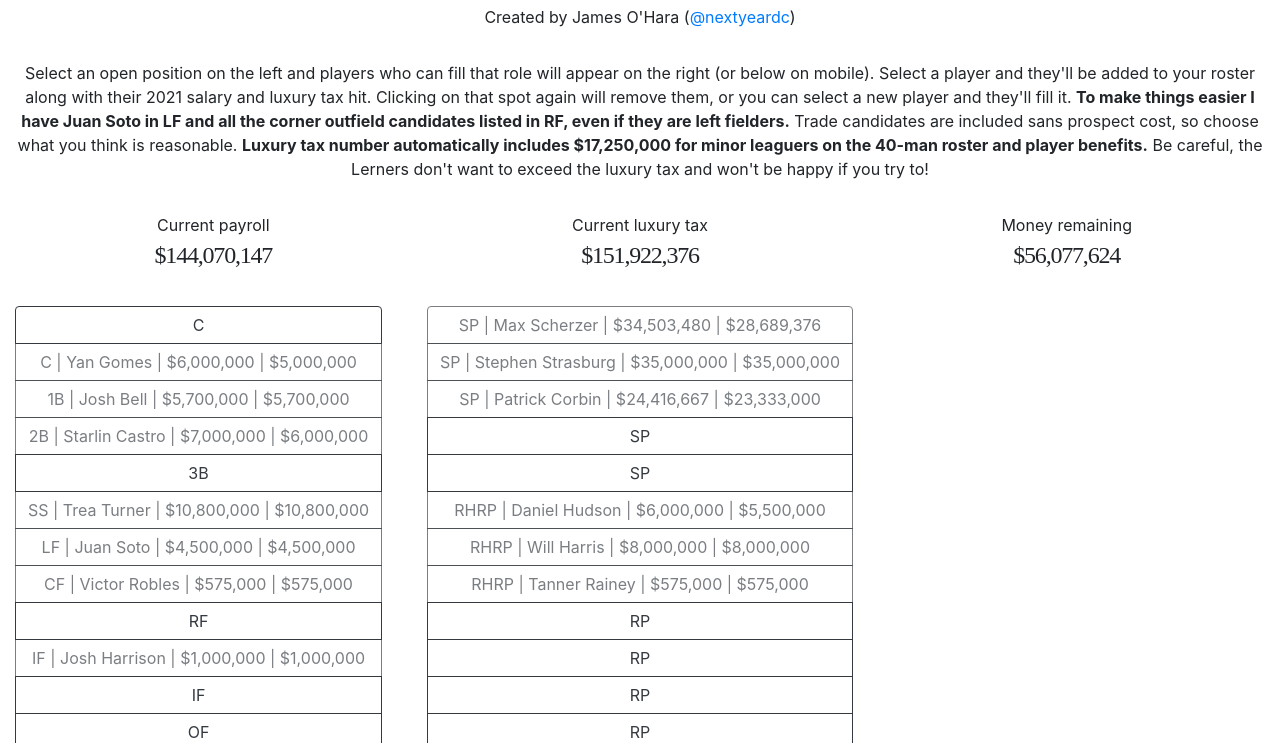
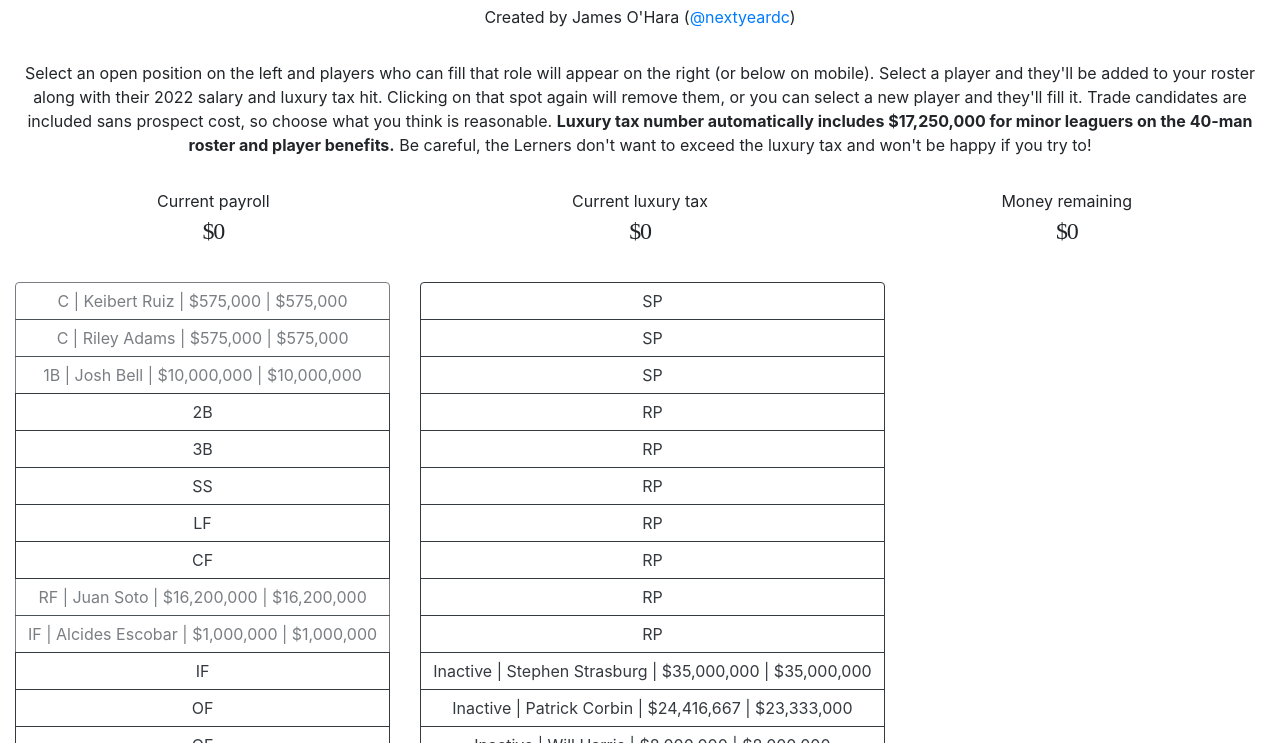
Before and after one commit to jamesohara08/NatsGMProject, a plain HTML site: page index.html in a window 1280 px wide. Shown: the part 57-800 px from the top of the page. Drawn offline with nearby package versions, Linux system fonts and the light colour scheme.

Commit message:
Update index.html

```diff
--- a/index.html
+++ b/index.html
@@ -90,6 +90,7 @@
 		}
 		for(i = 0;i < playerdata.length;i++){
 			if(playerdata[i].Position.includes(x) || (x.includes("all") && (playerdata[i].Position.includes("IF") || playerdata[i].Position.includes("OF") || playerdata[i].Position.includes("RP")) && playerdata[i].Luxury < 10000000) || (x.includes("IF") && (playerdata[i].Position.includes("1B") || playerdata[i].Position.includes("2B") || playerdata[i].Position.includes("3B")) && playerdata[i].Luxury < 10000000) || (x.includes("OF") && (playerdata[i].Position.includes("RF")) && playerdata[i].Luxury < 10000000)){
+				console.log(playerdata[i]);
 				if(document.getElementById(playerdata[i].ID) != null){
 					document.getElementById(playerdata[i].ID).removeAttribute("hidden");
 				}
@@ -157,7 +158,7 @@
 	</div>
 	<div class="row mt-3">
 		<div class = "col text-center">
-			<p>Select an open position on the left and players who can fill that role will appear on the right (or below on mobile). Select a player and they'll be added to your roster along with their 2021 salary and luxury tax hit. Clicking on that spot again will remove them, or you can select a new player and they'll fill it. <b> To make things easier I have Juan Soto in LF and all the corner outfield candidates listed in RF, even if they are left fielders.</b> Trade candidates are included sans prospect cost, so choose what you think is reasonable. <b>Luxury tax number automatically includes $17,250,000 for minor leaguers on the 40-man roster and player benefits.</b> Be careful, the Lerners don't want to exceed the luxury tax and won't be happy if you try to!</p>
+			<p>Select an open position on the left and players who can fill that role will appear on the right (or below on mobile). Select a player and they'll be added to your roster along with their 2022 salary and luxury tax hit. Clicking on that spot again will remove them, or you can select a new player and they'll fill it. Trade candidates are included sans prospect cost, so choose what you think is reasonable. <b>Luxury tax number automatically includes $17,250,000 for minor leaguers on the 40-man roster and player benefits.</b> Be careful, the Lerners don't want to exceed the luxury tax and won't be happy if you try to!</p>
 		</div>
 	</div>
 	<div class="row mt-3">
@@ -183,38 +184,40 @@
 	</div>
 	<div class="row mt-3">
 		<div class="col">
-			<div class="btn-group-vertical" id="batters"
-				><button type="button" class="btn btn-outline-dark" data-id="" onclick="displayPlayers(this,'C')" data-position="C" data-salary="0" data-luxury="0">C</button
-				><button class="btn btn-outline-dark disabled" data-position="C" data-salary="6000000" data-luxury="5000000">C | Yan Gomes | $6,000,000 | $5,000,000</button
-				><button class="btn btn-outline-dark disabled" data-position="1B" data-salary="5700000" data-luxury="5700000">1B | Josh Bell | $5,700,000 | $5,700,000</button
-				><button class="btn btn-outline-dark disabled" data-position="2B" data-salary="7000000" data-luxury="6000000">2B | Starlin Castro | $7,000,000 | $6,000,000</button
+			<div class="btn-group-vertical" id="batters">
+				<button class="btn btn-outline-dark disabled" data-position="C" data-salary="575000" data-luxury="575000">C | Keibert Ruiz | $575,000 | $575,000</button
+				><button class="btn btn-outline-dark disabled" data-position="C" data-salary="575000" data-luxury="575000">C | Riley Adams | $575,000 | $575,000</button
+				><button class="btn btn-outline-dark disabled" data-position="1B" data-salary="5700000" data-luxury="5700000">1B | Josh Bell | $10,000,000 | $10,000,000</button
+				><button type="button" class="btn btn-outline-dark" data-id="" onclick="displayPlayers(this,'2B')" data-position="2B" data-salary="0" data-luxury="0">2B</button
 				><button type="button" class="btn btn-outline-dark" data-id="" onclick="displayPlayers(this,'3B')" data-position="3B" data-salary="0" data-luxury="0">3B</button
-				><button class="btn btn-outline-dark disabled" data-position="SS" data-salary="10800000" data-luxury="10800000">SS | Trea Turner | $10,800,000 | $10,800,000</button
-				><button class="btn btn-outline-dark disabled" data-position="LF" data-salary="4500000" data-luxury="4500000">LF | Juan Soto | $4,500,000 | $4,500,000</button
-				><button class="btn btn-outline-dark disabled" data-position="CF" data-salary="575000" data-luxury="575000">CF | Victor Robles | $575,000 | $575,000</button
-				><button type="button" class="btn btn-outline-dark" data-id="" onclick="displayPlayers(this,'RF')" data-position="RF" data-salary="0" data-luxury="0">RF</button
-				><button class="btn btn-outline-dark disabled" data-position="IF" data-salary="1000000" data-luxury="1000000">IF | Josh Harrison | $1,000,000 | $1,000,000</button
+				><button type="button" class="btn btn-outline-dark" data-id="" onclick="displayPlayers(this,'SS')" data-position="SS" data-salary="0" data-luxury="0">SS</button
+				><button type="button" class="btn btn-outline-dark" data-id="" onclick="displayPlayers(this,'LF')" data-position="LF" data-salary="0" data-luxury="0">LF</button
+				><button type="button" class="btn btn-outline-dark" data-id="" onclick="displayPlayers(this,'CF')" data-position="CF" data-salary="0" data-luxury="0">CF</button
+				><button class="btn btn-outline-dark disabled" data-position="RF" data-salary="16200000" data-luxury="16200000">RF | Juan Soto | $16,200,000 | $16,200,000</button
+				><button class="btn btn-outline-dark disabled" data-position="IF" data-salary="1000000" data-luxury="1000000">IF | Alcides Escobar | $1,000,000 | $1,000,000</button
 				><button type="button" class="btn btn-outline-dark" data-id="" onclick="displayPlayers(this,'IF')" data-position="IF" data-salary="0" data-luxury="0">IF</button
 				><button type="button" class="btn btn-outline-dark" data-id="" onclick="displayPlayers(this,'OF')" data-position="OF" data-salary="0" data-luxury="0">OF</button
 				><button type="button" class="btn btn-outline-dark" data-id="" onclick="displayPlayers(this,'OF')" data-position="OF" data-salary="0" data-luxury="0">OF</button
-			></div>
+				><button type="button" class="btn btn-outline-dark" data-id="" onclick="displayPlayers(this,'all')" data-position="26th man" data-salary="0" data-luxury="0">26th man</button>
+			</div>
 		</div>
 		<div class="col">
 			<div class="btn-group-vertical" id="pitchers"
-				><button class="btn btn-outline-dark disabled" data-position="SP" data-salary="34503480" data-luxury="28689376">SP | Max Scherzer | $34,503,480 | $28,689,376</button
-				><button class="btn btn-outline-dark disabled" data-position="SP" data-salary="35000000" data-luxury="35000000">SP | Stephen Strasburg | $35,000,000 | $35,000,000</button
-				><button class="btn btn-outline-dark disabled" data-position="SP" data-salary="24416667" data-luxury="23333000">SP | Patrick Corbin | $24,416,667 | $23,333,000</button
 				><button type="button" class="btn btn-outline-dark" data-id="" onclick="displayPlayers(this,'SP')" data-position="SP" data-salary="0" data-luxury="0">SP</button
 				><button type="button" class="btn btn-outline-dark" data-id="" onclick="displayPlayers(this,'SP')" data-position="SP" data-salary="0" data-luxury="0">SP</button
-				><button class="btn btn-outline-dark disabled" data-position="RP" data-salary="6000000" data-luxury="5500000">RHRP | Daniel Hudson | $6,000,000 | $5,500,000</button
-				><button class="btn btn-outline-dark disabled" data-position="RP" data-salary="8000000" data-luxury="8000000">RHRP | Will Harris | $8,000,000 | $8,000,000</button
-				><button class="btn btn-outline-dark disabled" data-position="RP" data-salary="575000" data-luxury="575000">RHRP | Tanner Rainey | $575,000 | $575,000</button
+				><button type="button" class="btn btn-outline-dark" data-id="" onclick="displayPlayers(this,'SP')" data-position="SP" data-salary="0" data-luxury="0">SP</button
 				><button type="button" class="btn btn-outline-dark" data-id="" onclick="displayPlayers(this,'RP')" data-position="RP" data-salary="0" data-luxury="0">RP</button
 				><button type="button" class="btn btn-outline-dark" data-id="" onclick="displayPlayers(this,'RP')" data-position="RP" data-salary="0" data-luxury="0">RP</button
 				><button type="button" class="btn btn-outline-dark" data-id="" onclick="displayPlayers(this,'RP')" data-position="RP" data-salary="0" data-luxury="0">RP</button
 				><button type="button" class="btn btn-outline-dark" data-id="" onclick="displayPlayers(this,'RP')" data-position="RP" data-salary="0" data-luxury="0">RP</button
-				><button type="button" class="btn btn-outline-dark" data-id="" onclick="displayPlayers(this,'all')" data-position="26th man" data-salary="0" data-luxury="0">26th man</button
-			></div>
+				><button type="button" class="btn btn-outline-dark" data-id="" onclick="displayPlayers(this,'RP')" data-position="RP" data-salary="0" data-luxury="0">RP</button
+				><button type="button" class="btn btn-outline-dark" data-id="" onclick="displayPlayers(this,'RP')" data-position="RP" data-salary="0" data-luxury="0">RP</button
+				><button type="button" class="btn btn-outline-dark" data-id="" onclick="displayPlayers(this,'RP')" data-position="RP" data-salary="0" data-luxury="0">RP</button
+				><button type = "button" class="btn btn-outline-dark" onclick="displayPlayers(this,'none')" data-position="INA" data-salary="35000000" data-luxury="35000000">Inactive | Stephen Strasburg | $35,000,000 | $35,000,000</button
+				><button type = "button" class="btn btn-outline-dark" onclick="displayPlayers(this,'none')" data-position="INA" data-salary="24416667" data-luxury="23333000">Inactive | Patrick Corbin | $24,416,667 | $23,333,000</button
+				><button type = "button" class="btn btn-outline-dark" onclick="displayPlayers(this,'none')" data-position="INA" data-salary="8000000" data-luxury="8000000">Inactive | Will Harris | $8,000,000 | $8,000,000</button
+				>
+			</div>
 		</div>
 		<div class="col">
 			<div id="players"><div class="label" id="Already Nationals" hidden>Already Nationals</div><div class="label" id="Free Agent" hidden>Free Agents</div><div class="label" id="Trade Candidates" hidden>Trade Candidates</div></div>
```
